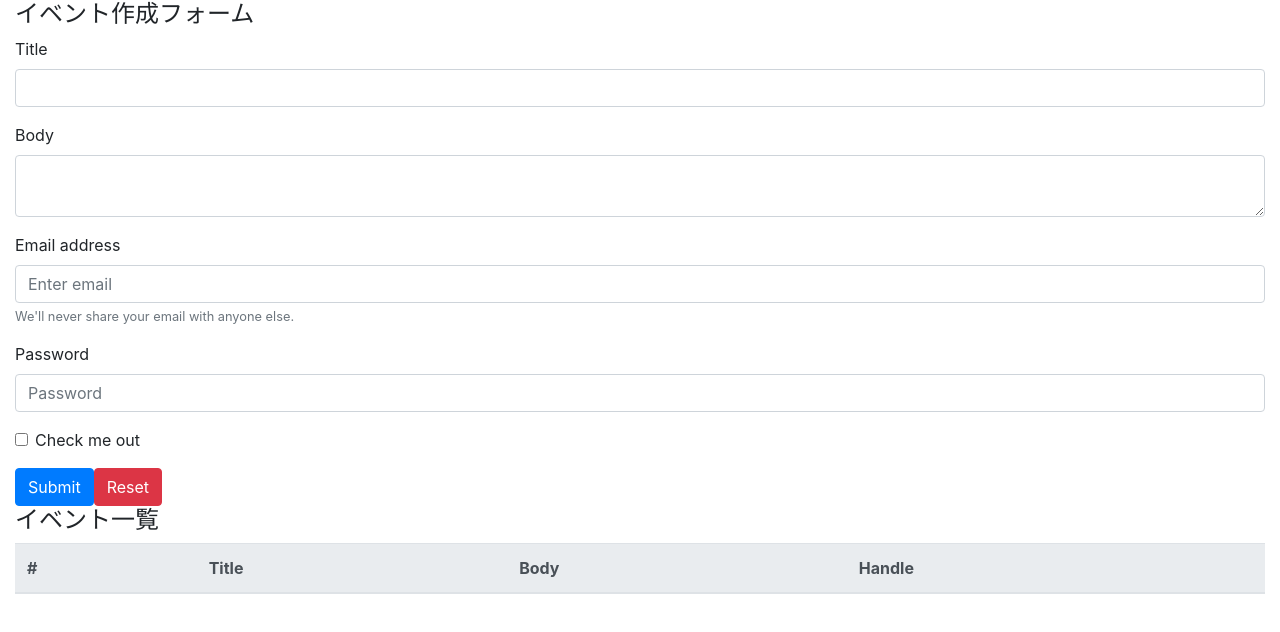
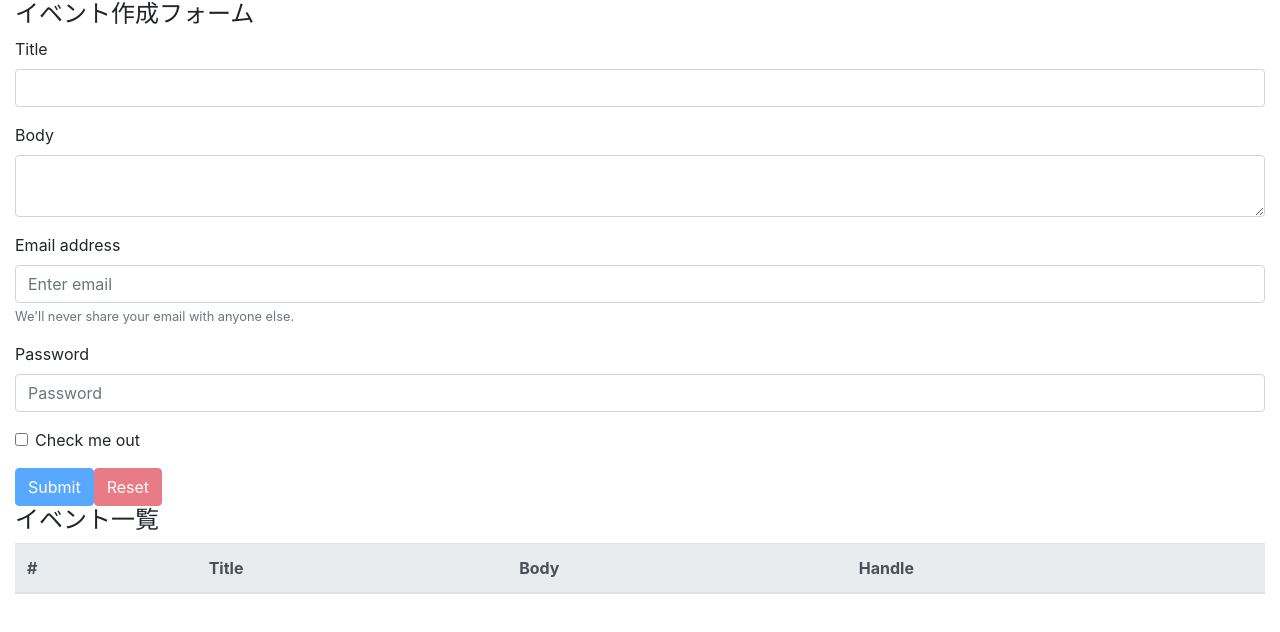
Before and after one commit to makeloff1/myreact, a React (Create React App) app: page / in a window 1280 px wide. Shown: the top 632 px of the page. Built offline with nearby package versions, Linux system fonts and the light colour scheme.

Commit message:
implements all events delection feature

```diff
--- a/src/components/App.js
+++ b/src/components/App.js
@@ -12,7 +12,7 @@ const App = () => {
   const addEvent = e => {
     e.preventDefault()
     console.log("addEvent")
-    console.log({title, body})
+    console.log({ title, body })
 
     dispatch({
       type: 'CREATE_EVENT',
@@ -24,7 +24,18 @@ const App = () => {
     setBody('')
   }
 
-  console.log({state})
+  const deleteAllEvents = e => {
+    e.preventDefault()
+    const result = window.confirm("本当にイベントを全削除しますか？")
+    if (result) {
+      dispatch({
+        type: 'DELETE_ALL_EVENTS',
+      })
+    }
+  }
+
+  const unCreatable = title === '' || body === ''
+  const unDeletable = state.length === 0
 
   return (
     <div className="container-fluid">
@@ -51,8 +62,8 @@ const App = () => {
           <input type="checkbox" className="form-check-input" id="exampleCheck1" />
           <label className="form-check-label" htmlFor="exampleCheck1">Check me out</label>
         </div>
-        <button className="btn btn-primary" onClick={addEvent}>Submit</button>
-        <button type="submit" className="btn btn-danger">Reset</button>
+        <button className="btn btn-primary" onClick={addEvent} disabled={unCreatable}>Submit</button>
+        <button type="submit" className="btn btn-danger" onClick={deleteAllEvents} disabled={unDeletable}>Reset</button>
       </form>
 
       <h4>イベント一覧</h4>
@@ -66,7 +77,7 @@ const App = () => {
           </tr>
         </thead>
         <tbody>
-          { state.map((event, index) => (<Event key={index} event={event} dispatch={dispatch} />))}
+          {state.map((event, index) => (<Event key={index} event={event} dispatch={dispatch} />))}
         </tbody>
       </table>
     </div>
--- a/src/components/Event.js
+++ b/src/components/Event.js
@@ -3,10 +3,13 @@ import React from 'react'
 const Event = ({ event, dispatch }) => {
     const id = event.id
     const handleClickDeleteButton = () => {
+        const result = window.confirm(`イベント(id=${id})を本当に削除してもよいですか？`)
+        if (result) {
             dispatch({
                 type: 'DELETE_EVENT',
                 id: id
             })
+        }
     }
 
     return <tr>
--- a/src/reducers/index.js
+++ b/src/reducers/index.js
@@ -8,7 +8,7 @@ const events = (state = [], action) => {
             return [...state, {id: id, ...event}]
         case 'DELETE_EVENT':
             return state.filter(event => event.id !== action.id)
-        case 'DELETE_ALL_EVENT':
+        case 'DELETE_ALL_EVENTS':
             return []
         default:
             return state
```
Lines whose indentation alone changed are shown as unchanged.
